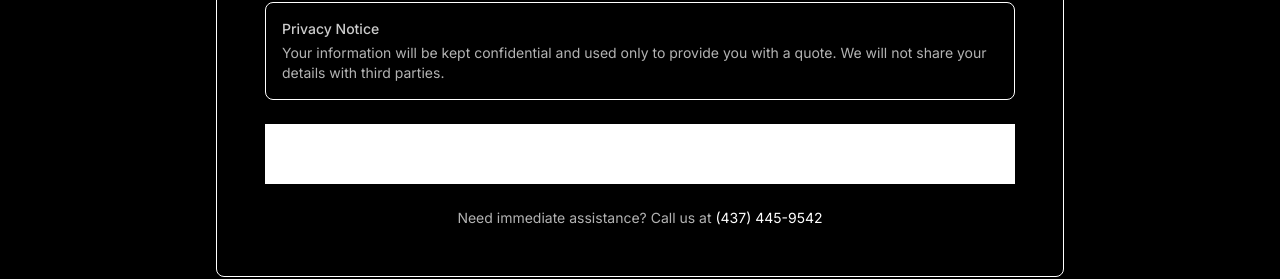
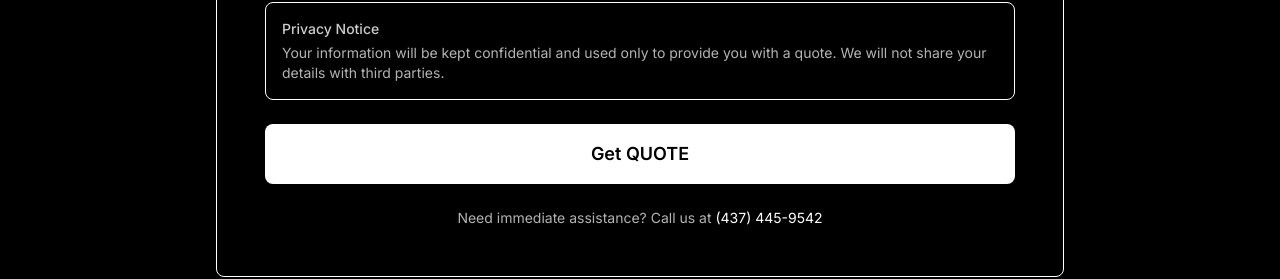
Before and after one commit to premierguardservicescanada/premierguardwebsite, a Next.js app in the folder nextjs_space/: page /quote in a window 1280 px wide. Shown: the part 1340-1619 px from the top of the page. Built offline with nearby package versions, Linux system fonts and the light colour scheme; no server answers.

Commit message:
Updated quote button text to Get QUOTE with visible styling

```diff
--- a/nextjs_space/app/quote/page.tsx
+++ b/nextjs_space/app/quote/page.tsx
@@ -332,9 +332,9 @@ export default function QuotePage() {
                   <button
                     type="submit"
                     disabled={status === 'submitting'}
-                    className="w-full px-6 py-4 bg-white hover:bg-white disabled:bg-slate-700 disabled:cursor-not-allowed text-white text-lg font-semibold rounded-full-lg hover:shadow-white/10 transition-all duration-300"
+                    className="w-full px-6 py-4 bg-white hover:bg-gray-100 disabled:bg-slate-700 disabled:cursor-not-allowed text-black hover:text-black disabled:text-white text-lg font-semibold rounded-lg hover:shadow-lg hover:shadow-white/10 transition-all duration-300"
                   >
-                    {status === 'submitting' ? 'Submitting...' : 'Get My Quote'}
+                    {status === 'submitting' ? 'Submitting...' : 'Get QUOTE'}
                   </button>
 
                   <p className="text-sm text-center text-white/70">
```
Also changed, not shown: 1 other file (tests, documents, lock files or other folders).
